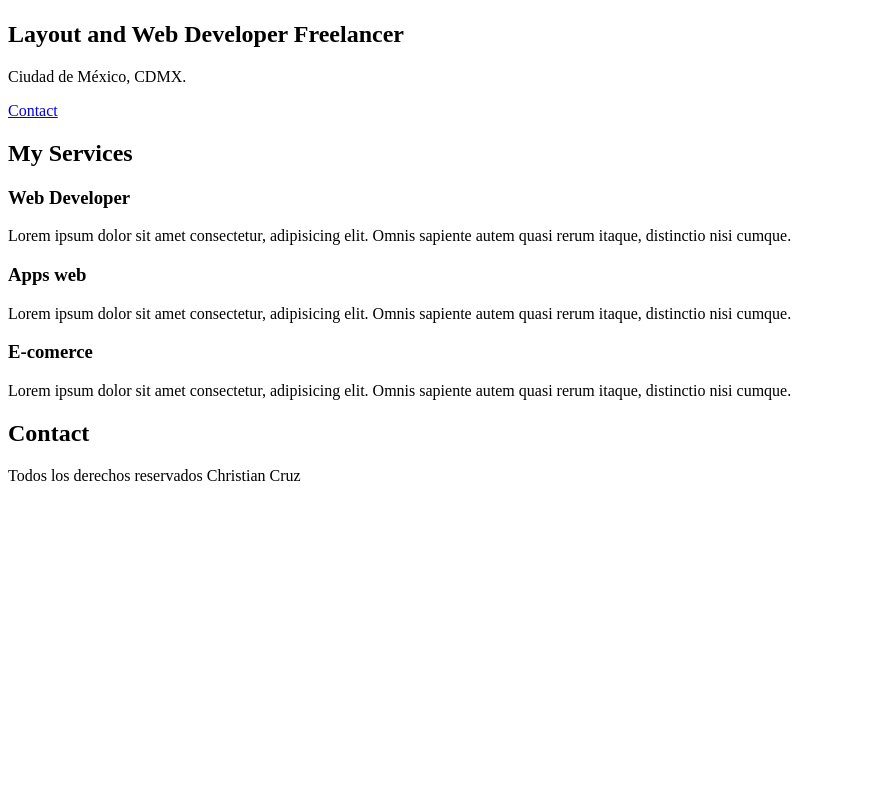
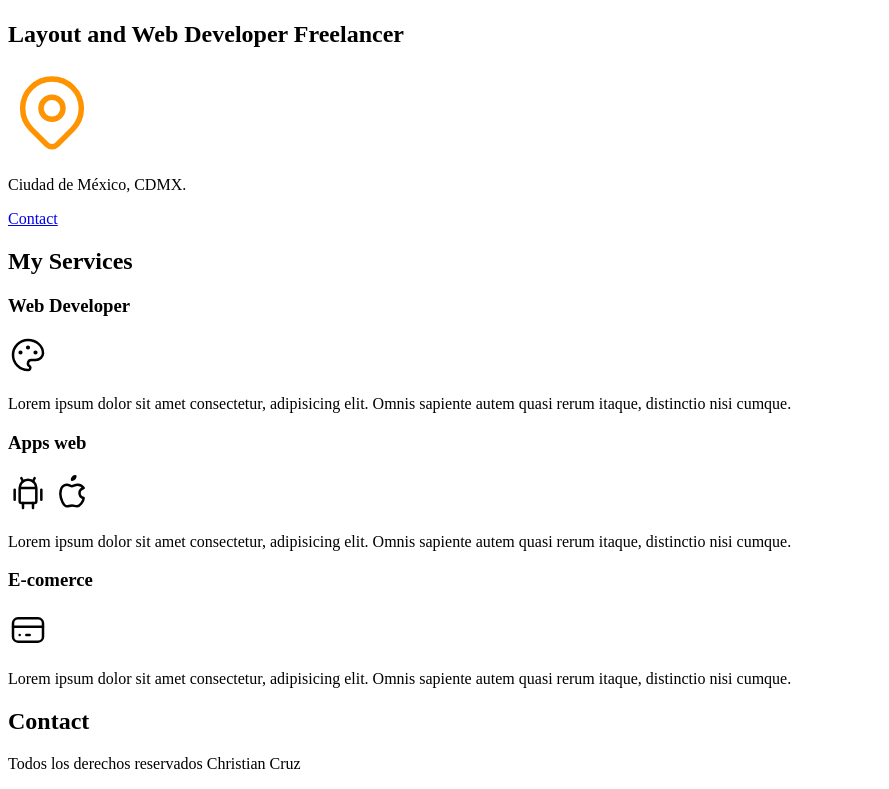
Before and after one commit to ChristiaanCruzj/web-freelancer, a plain HTML site: page index.html in a window 1280 px wide. Shown: the part 566-1355 px from the top of the page, without its empty margins (0-889 px from the left). Before the commit the page ends 1067 px from the top, so only its background shows below. Drawn offline with Linux system fonts and the light colour scheme.

Commit message:
add icons

```diff
--- a/index.html
+++ b/index.html
@@ -24,6 +24,14 @@
 
     <section>
         <h2>Layout and Web Developer Freelancer</h2>
+        <svg xmlns="http://www.w3.org/2000/svg" class="icon icon-tabler icon-tabler-map-pin" width="88" height="88"
+            viewBox="0 0 24 24" stroke-width="1.5" stroke="#ff9300" fill="none" stroke-linecap="round"
+            stroke-linejoin="round">
+            <path stroke="none" d="M0 0h24v24H0z" fill="none" />
+            <circle cx="12" cy="11" r="3" />
+            <path d="M17.657 16.657l-4.243 4.243a2 2 0 0 1 -2.827 0l-4.244 -4.243a8 8 0 1 1 11.314 0z" />
+        </svg>
+
         <p>Ciudad de México, CDMX.</p>
         <a href="#">Contact</a>
     </section>
@@ -32,17 +40,55 @@
         <h2>My Services</h2>
         <section>
             <h3>Web Developer</h3>
+            <svg xmlns="http://www.w3.org/2000/svg" class="icon icon-tabler icon-tabler-palette" width="40" height="40"
+                viewBox="0 0 24 24" stroke-width="1.5" stroke="#000000" fill="none" stroke-linecap="round"
+                stroke-linejoin="round">
+                <path stroke="none" d="M0 0h24v24H0z" fill="none" />
+                <path
+                    d="M12 21a9 9 0 1 1 0 -18a9 8 0 0 1 9 8a4.5 4 0 0 1 -4.5 4h-2.5a2 2 0 0 0 -1 3.75a1.3 1.3 0 0 1 -1 2.25" />
+                <circle cx="7.5" cy="10.5" r=".5" fill="currentColor" />
+                <circle cx="12" cy="7.5" r=".5" fill="currentColor" />
+                <circle cx="16.5" cy="10.5" r=".5" fill="currentColor" />
+            </svg>
             <p>Lorem ipsum dolor sit amet consectetur, adipisicing elit. Omnis sapiente autem quasi rerum itaque,
                 distinctio nisi cumque.</p>
         </section>
         <section>
             <h3>Apps web</h3>
+            <svg xmlns="http://www.w3.org/2000/svg" class="icon icon-tabler icon-tabler-brand-android" width="40"
+                height="40" viewBox="0 0 24 24" stroke-width="1.5" stroke="#000000" fill="none" stroke-linecap="round"
+                stroke-linejoin="round">
+                <path stroke="none" d="M0 0h24v24H0z" fill="none" />
+                <line x1="4" y1="10" x2="4" y2="16" />
+                <line x1="20" y1="10" x2="20" y2="16" />
+                <path d="M7 9h10v8a1 1 0 0 1 -1 1h-8a1 1 0 0 1 -1 -1v-8a5 5 0 0 1 10 0" />
+                <line x1="8" y1="3" x2="9" y2="5" />
+                <line x1="16" y1="3" x2="15" y2="5" />
+                <line x1="9" y1="18" x2="9" y2="21" />
+                <line x1="15" y1="18" x2="15" y2="21" />
+            </svg>
+            <svg xmlns="http://www.w3.org/2000/svg" class="icon icon-tabler icon-tabler-brand-apple" width="40"
+                height="40" viewBox="0 0 24 24" stroke-width="1.5" stroke="#000000" fill="none" stroke-linecap="round"
+                stroke-linejoin="round">
+                <path stroke="none" d="M0 0h24v24H0z" fill="none" />
+                <path
+                    d="M9 7c-3 0 -4 3 -4 5.5c0 3 2 7.5 4 7.5c1.088 -.046 1.679 -.5 3 -.5c1.312 0 1.5 .5 3 .5s4 -3 4 -5c-.028 -.01 -2.472 -.403 -2.5 -3c-.019 -2.17 2.416 -2.954 2.5 -3c-1.023 -1.492 -2.951 -1.963 -3.5 -2c-1.433 -.111 -2.83 1 -3.5 1c-.68 0 -1.9 -1 -3 -1z" />
+                <path d="M12 4a2 2 0 0 0 2 -2a2 2 0 0 0 -2 2" />
+            </svg>
             <p>Lorem ipsum dolor sit amet consectetur, adipisicing elit. Omnis sapiente autem quasi rerum itaque,
                 distinctio nisi cumque.</p>
         </section>
         <section>
-
             <h3>E-comerce</h3>
+            <svg xmlns="http://www.w3.org/2000/svg" class="icon icon-tabler icon-tabler-credit-card" width="40"
+                height="40" viewBox="0 0 24 24" stroke-width="1.5" stroke="#000000" fill="none" stroke-linecap="round"
+                stroke-linejoin="round">
+                <path stroke="none" d="M0 0h24v24H0z" fill="none" />
+                <rect x="3" y="5" width="18" height="14" rx="3" />
+                <line x1="3" y1="10" x2="21" y2="10" />
+                <line x1="7" y1="15" x2="7.01" y2="15" />
+                <line x1="11" y1="15" x2="13" y2="15" />
+            </svg>
             <p>Lorem ipsum dolor sit amet consectetur, adipisicing elit. Omnis sapiente autem quasi rerum itaque,
                 distinctio nisi cumque.</p>
         </section>
```
